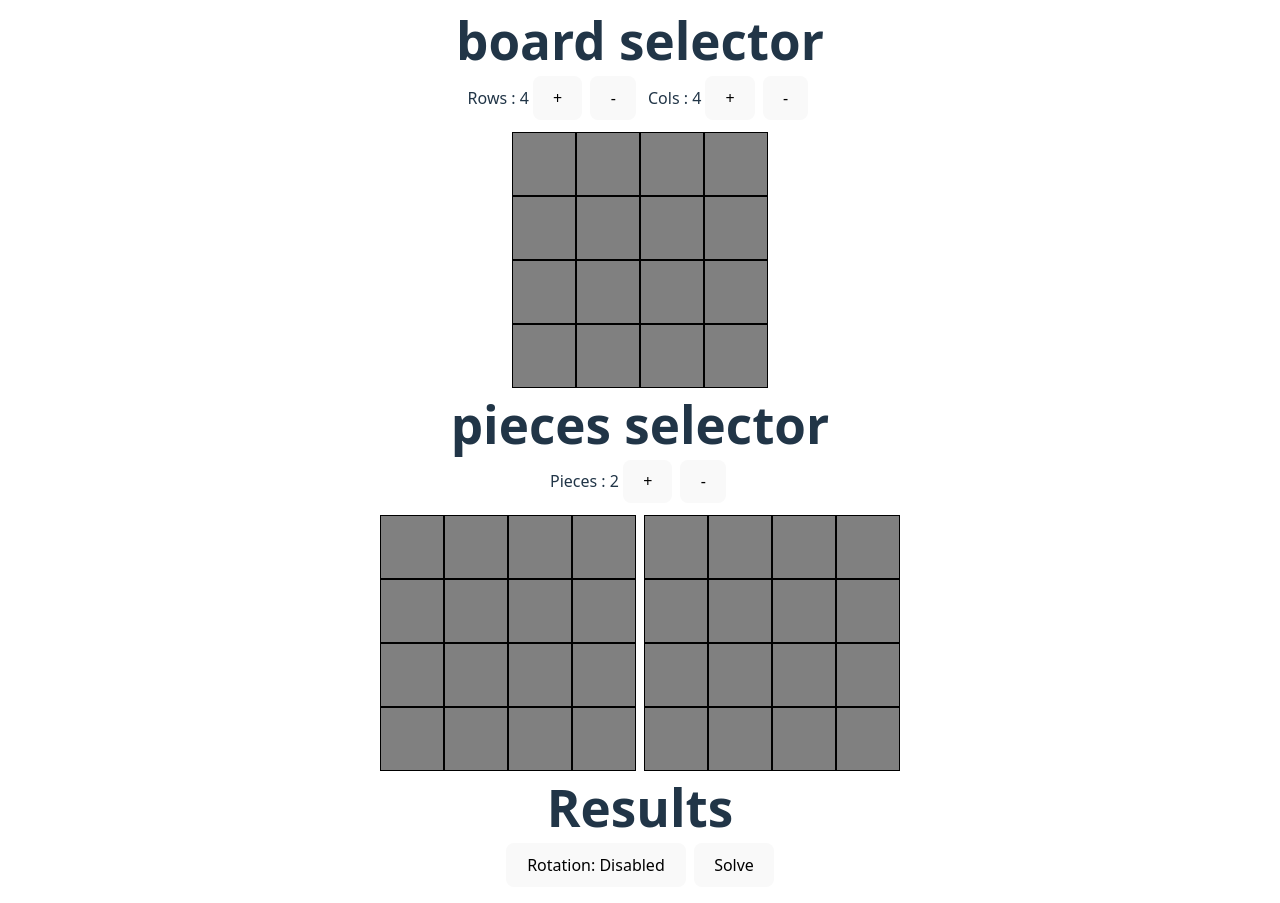
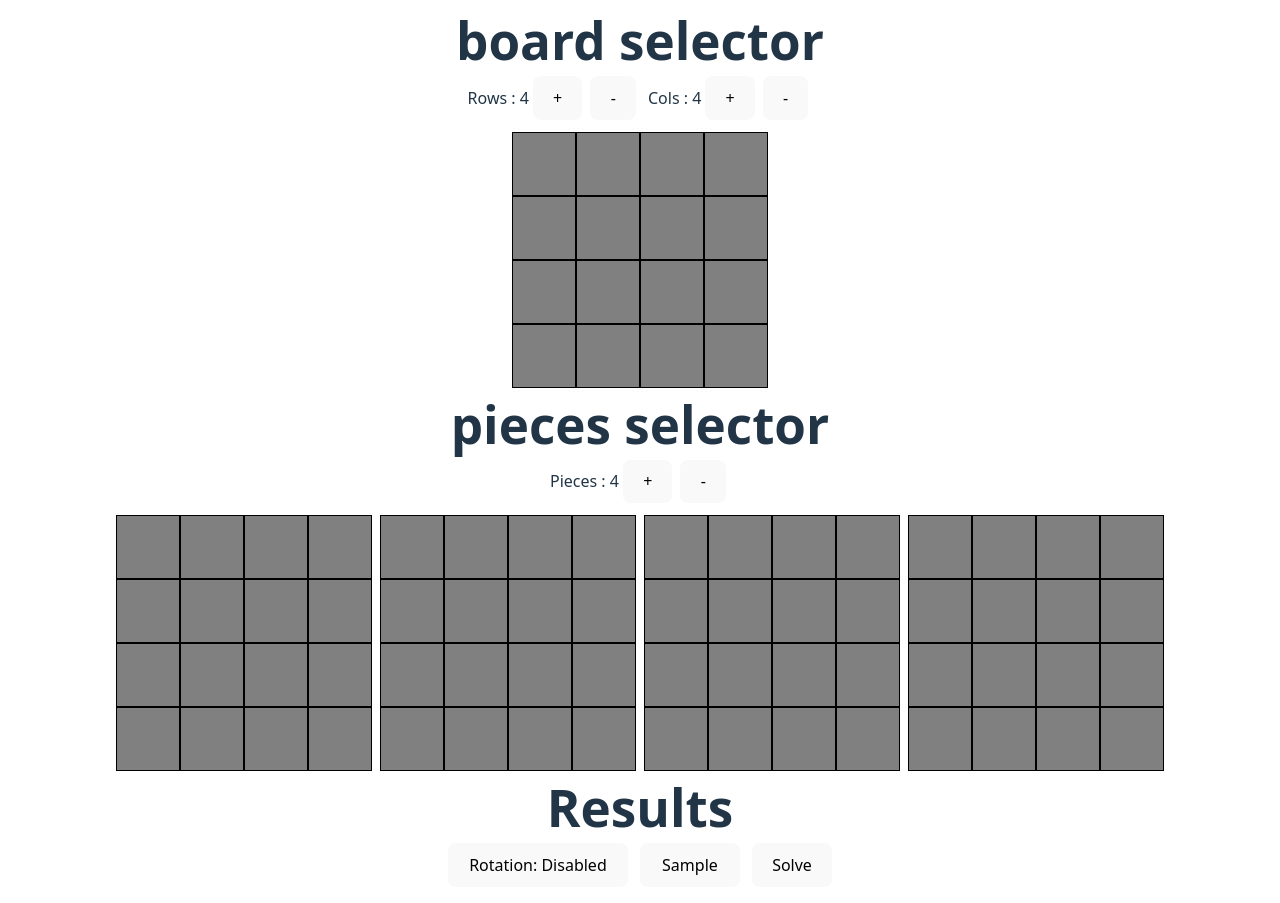
Before and after one commit to F-mM7/tiling-solver, a React (Vite) app: page / in a window 1280 px wide. Built offline with nearby package versions, Linux system fonts and the light colour scheme.

Commit message:
feat: サンプルボタンを実装

```diff
--- a/src/App.tsx
+++ b/src/App.tsx
@@ -11,7 +11,9 @@ function App() {
   const [rows, setRows] = useState(4);
   const [cols, setCols] = useState(4);
   const [board, setBoard] = useState<number[][]>([]);
-  const [pieces, setPieces] = useState<number[][][]>([[], []]);
+  const [pieces, setPieces] = useState<number[][][]>([[], [], [], []]);
+  const [rotatable, setRotatable] = useState(false);
+
   const [results, setResults] = useState<{
     dlxResults: DlxResult<string>[][];
     piecesSnapshot: number[][][];
@@ -49,8 +51,6 @@ function App() {
       }
     });
   };
-
-  const [rotatable, setRotatable] = useState(false);
 
   const toggleRotatable = () => {
     setRotatable((prev) => !prev);
@@ -121,7 +121,63 @@ function App() {
           >
             {rotatable ? "Rotation: Enabled" : "Rotation: Disabled"}
           </button>
-          <button onClick={solve}>Solve</button>
+          <button
+            onClick={() => {
+              setRows(4);
+              setCols(5);
+              setBoard([
+                [0, 0],
+                [0, 1],
+                [0, 2],
+                [0, 3],
+                [0, 4],
+                [1, 0],
+                [1, 1],
+                [1, 2],
+                [1, 3],
+                [2, 0],
+                [2, 2],
+                [2, 3],
+                [3, 0],
+                [3, 1],
+                [3, 2],
+                [3, 3],
+              ]);
+              setPieces([
+                [
+                  [1, 2],
+                  [1, 3],
+                  [2, 1],
+                  [2, 2],
+                ],
+                [
+                  [0, 1],
+                  [1, 1],
+                  [2, 1],
+                  [2, 2],
+                ],
+                [
+                  [1, 1],
+                  [1, 2],
+                  [2, 1],
+                  [2, 2],
+                ],
+                [
+                  [1, 1],
+                  [1, 2],
+                  [1, 3],
+                  [2, 2],
+                ],
+              ]);
+              setRotatable(true);
+            }}
+            style={{ marginLeft: "8px", width: "100px" }}
+          >
+            Sample
+          </button>
+          <button onClick={solve} style={{ marginLeft: "8px" }}>
+            Solve
+          </button>
         </div>
         <div>
           {results.dlxResults.map((result) => (
```
